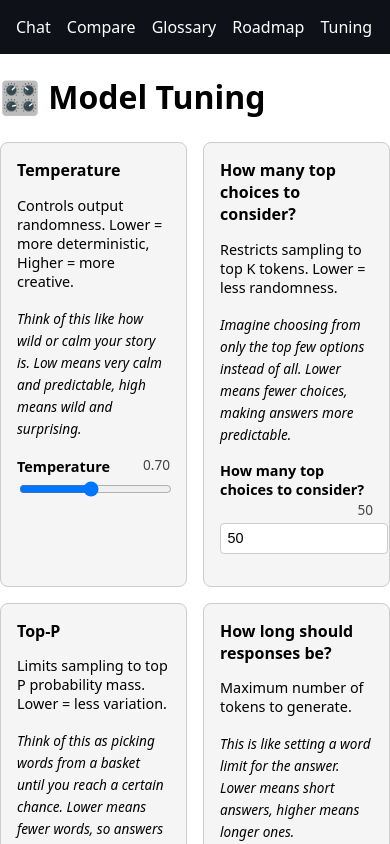
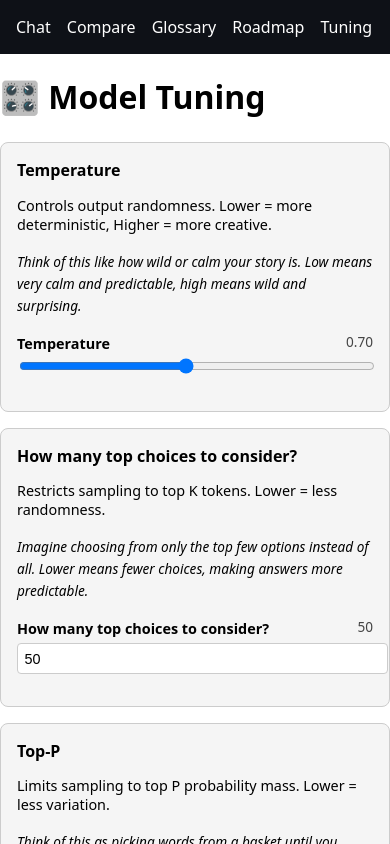
Before and after one commit to ScottFitzgerald83/grail, a SvelteKit app in the folder frontend/: page /tuning in a window 390 px wide. Shown: the top 844 px of the page. Built offline with nearby package versions, Linux system fonts and the light colour scheme.

Commit message:
tuning grid now displays four tiles per row on wide screens

```diff
--- a/frontend/src/routes/tuning/+page.svelte
+++ b/frontend/src/routes/tuning/+page.svelte
@@ -220,10 +220,22 @@
 
 <style>
     .param-grid {
-        display: grid;
-        grid-template-columns: repeat(auto-fit, minmax(140px, 1fr));
-        gap: 1rem;
-        margin-top: 1.5rem;
+      display: grid;
+      grid-template-columns: repeat(4, 1fr);
+      gap: 1rem;
+      margin-top: 1.5rem;
+    }
+
+    @media (max-width: 1000px) {
+      .param-grid {
+        grid-template-columns: repeat(2, 1fr);
+      }
+    }
+
+    @media (max-width: 600px) {
+      .param-grid {
+        grid-template-columns: 1fr;
+      }
     }
 
     .param-tile {
```
